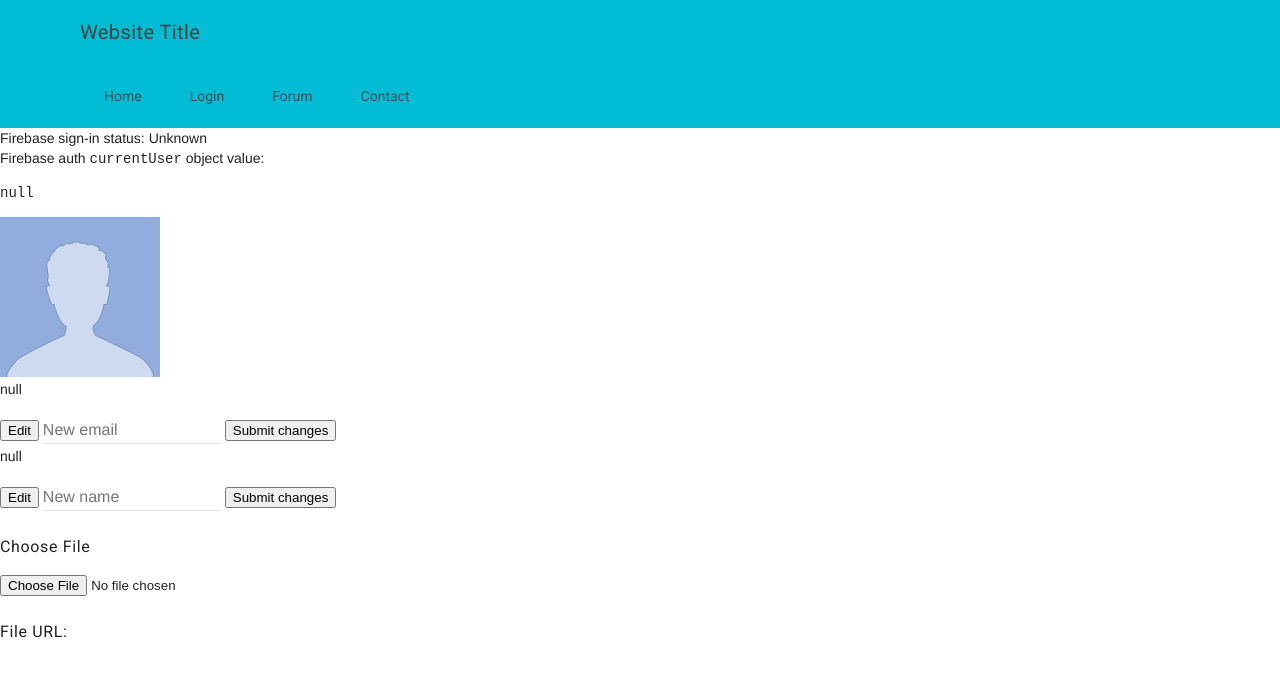
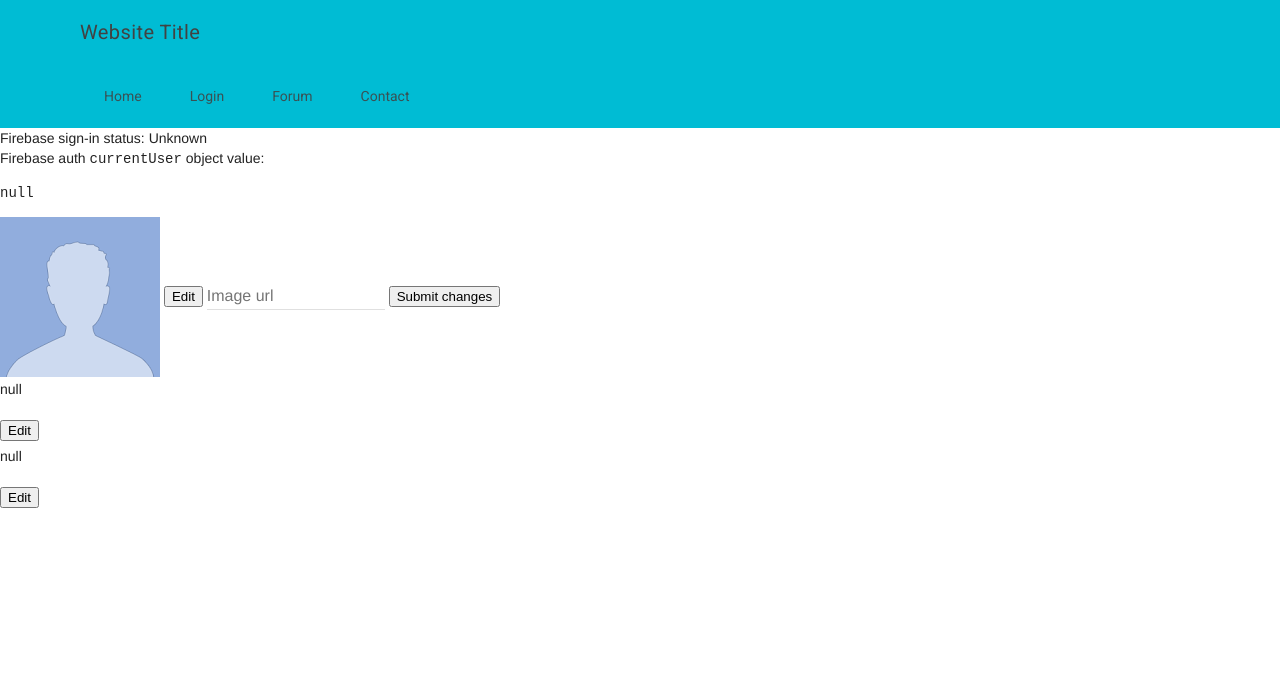
Before and after one commit to slothgamez/fireplex.github.io, a Jekyll site: the page firebase/account/index.html, which Jekyll copies as it is, in a window 1280 px wide. Shown: the top 677 px of the page. Built offline with Jekyll 4.4.1, drawn with Linux system fonts in a browser that asks for light colours; nearby versions of some CDN libraries; comment, search, counter and statistics services are not loaded; some of the changed lines change nothing that is shown.

Commit message:
Update index.html

```diff
--- a/firebase/account/index.html
+++ b/firebase/account/index.html
@@ -51,6 +51,11 @@
       document.getElementById('nameSubmit').style.visibility = 'visible';
       document.getElementById('nameEditbtn').style.visibility = 'hidden';
     }
+    function popupformPicture() {
+      document.getElementById('pictureChange').style.visibility = 'visible';
+      document.getElementById('pictureSubmit').style.visibility = 'visible';
+      document.getElementById('pictureEditbtn').style.visibility = 'hidden';
+    }
     function emailSubmitt() {
       var email = document.getElementById('emailChange').value;
       var user = firebase.auth().currentUser;
@@ -72,12 +77,12 @@
         // An error happened.
       });
     }
-    function accountImageChange() {
+    function pictureSubmitt() {
       var image = document.getElementById('account-picture');
       if (image.src.match("silhouette")) {
-        image.src = url;
+        image.src = image;
       } else {
-        image.src = "";
+        image.src = "http://fireplex.github.io/firebase/account/silhouette.jpg";
       }
     }
     function initApp() {
@@ -112,41 +117,6 @@
         }
       });
     }
-
-
-
-
-
-
-    var auth = firebase.auth();
-    var storageRef = firebase.storage().ref();
-    function handleFileSelect(evt) {
-      evt.stopPropagation();
-      evt.preventDefault();
-      var file = evt.target.files[0];
-      var metadata = {
-        'contentType': file.type
-      };
-      // Push to child path.
-      var uploadTask = storageRef.child('images').put(file, metadata);
-      // Listen for errors and completion of the upload.
-      // [START oncomplete]
-      uploadTask.on('state_changed', null, function(error) {
-        // [START onfailure]
-        console.error('Upload failed:', error);
-        // [END onfailure]
-      }, function() {
-        console.log('Uploaded',uploadTask.snapshot.totalBytes,'bytes.');
-        console.log(uploadTask.snapshot.metadata);
-        var url = uploadTask.snapshot.metadata.downloadURLs[0];
-        console.log('File available at', url);
-        // [START_EXCLUDE]
-        document.getElementById('linkbox').innerHTML = '<a href="' +  url + '">Click For File</a>';
-        document.getElementById('Image').innerHTML =
-        // [END_EXCLUDE]
-      });
-      // [END oncomplete]
-    }
     window.onload = function() {
       document.getElementById('emailChange').style.visibility = 'hidden';
       document.getElementById('emailSubmit').style.visibility = 'hidden';
@@ -155,15 +125,6 @@
       document.getElementById('nameSubmit').style.visibility = 'hidden';
       document.getElementById('nameEditbtn').style.visibility = 'visible';
       initApp();
-      document.getElementById('file').addEventListener('change', handleFileSelect, false);
-      document.getElementById('file').disabled = true;
-      /* Sign the user in anonymously since accessing Storage requires the user to be authorized.
-      auth.signInAnonymously().then(function(user) {
-        console.log('Anonymous Sign In Success', user);
-        document.getElementById('file').disabled = false;
-      }).catch(function(error) {
-        console.error('Anonymous Sign In Error', error);
-      });*/
     }
   </script>
 <body>
@@ -200,6 +161,9 @@
             <pre><code id="quickstart-account-details">null</code></pre>
             <!--Profile picture display and edit-->
             <img id="account-picture" src="http://fireplex.github.io/firebase/account/silhouette.jpg"/>
+            <button onClick="popupformPicture()" id="pictureEditbtn">Edit</button>
+            <input class="mdl-textfield__input" style="display:inline;width:auto;" id="pictureChange" placeholder="Image url"/>
+            <button onCLick="pictureSubmitt()" id="pictureSubmit">Submit changes</button>
             <!--Email display and edit-->
             <p id="account-email">null</p>
             <button onClick="popupformEmail()" id="emailEditbtn">Edit</button>
@@ -210,13 +174,6 @@
             <button onClick="popupformName()" id="nameEditbtn">Edit</button>
             <input class="mdl-textfield__input" style="display:inline;width:auto;" id="nameChange" placeholder="New name"/>
             <button onClick="nameSubmitt()" id="nameSubmit">Submit changes</button>
-
-
-            <h6>Choose File</h6>
-            <input type="file" id="file" name="file"/>
-            <h6>File URL:</h6>
-            <span id="linkbox"></span>
-            <span id="image"></span>
           </div>
           </div>
         </main>
```
